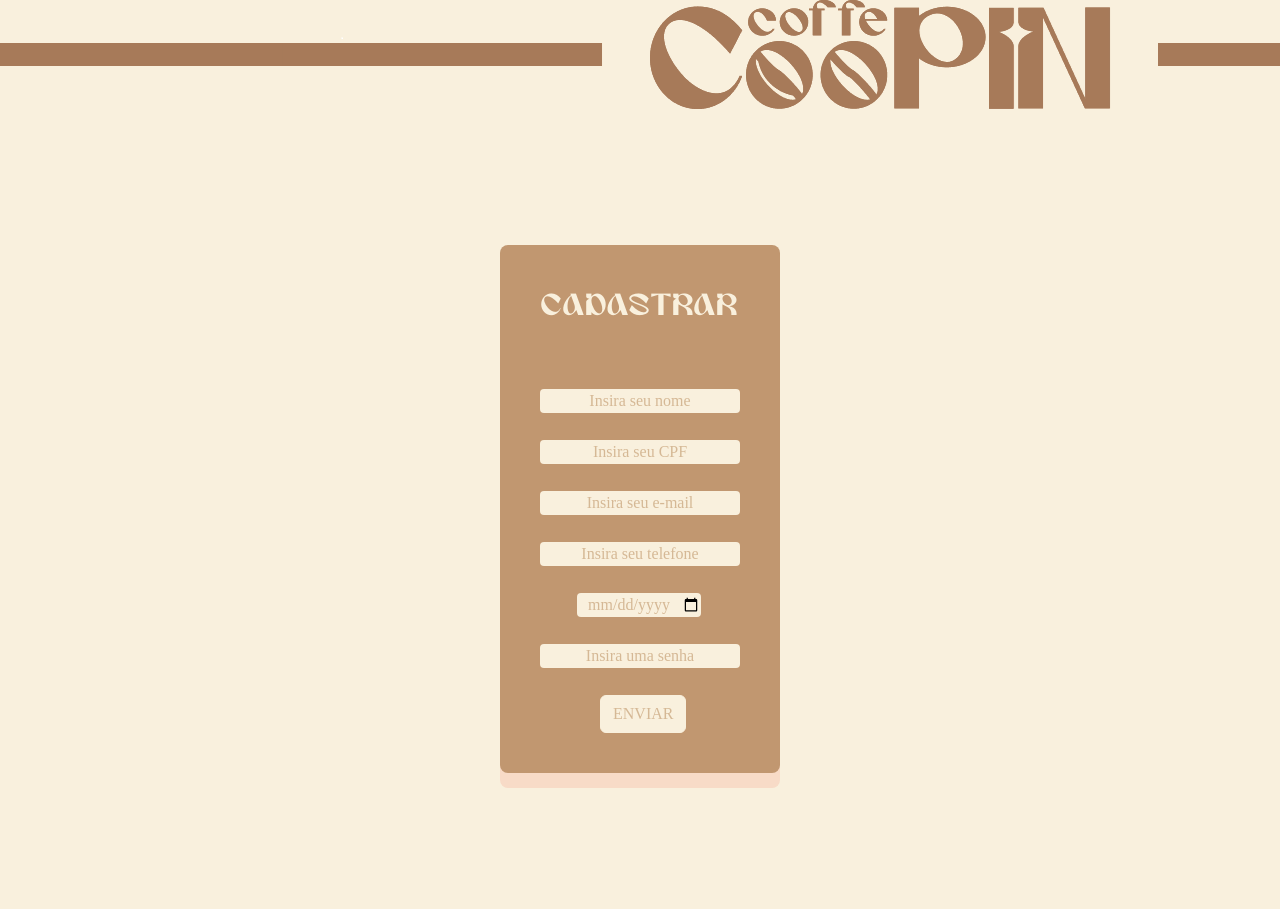
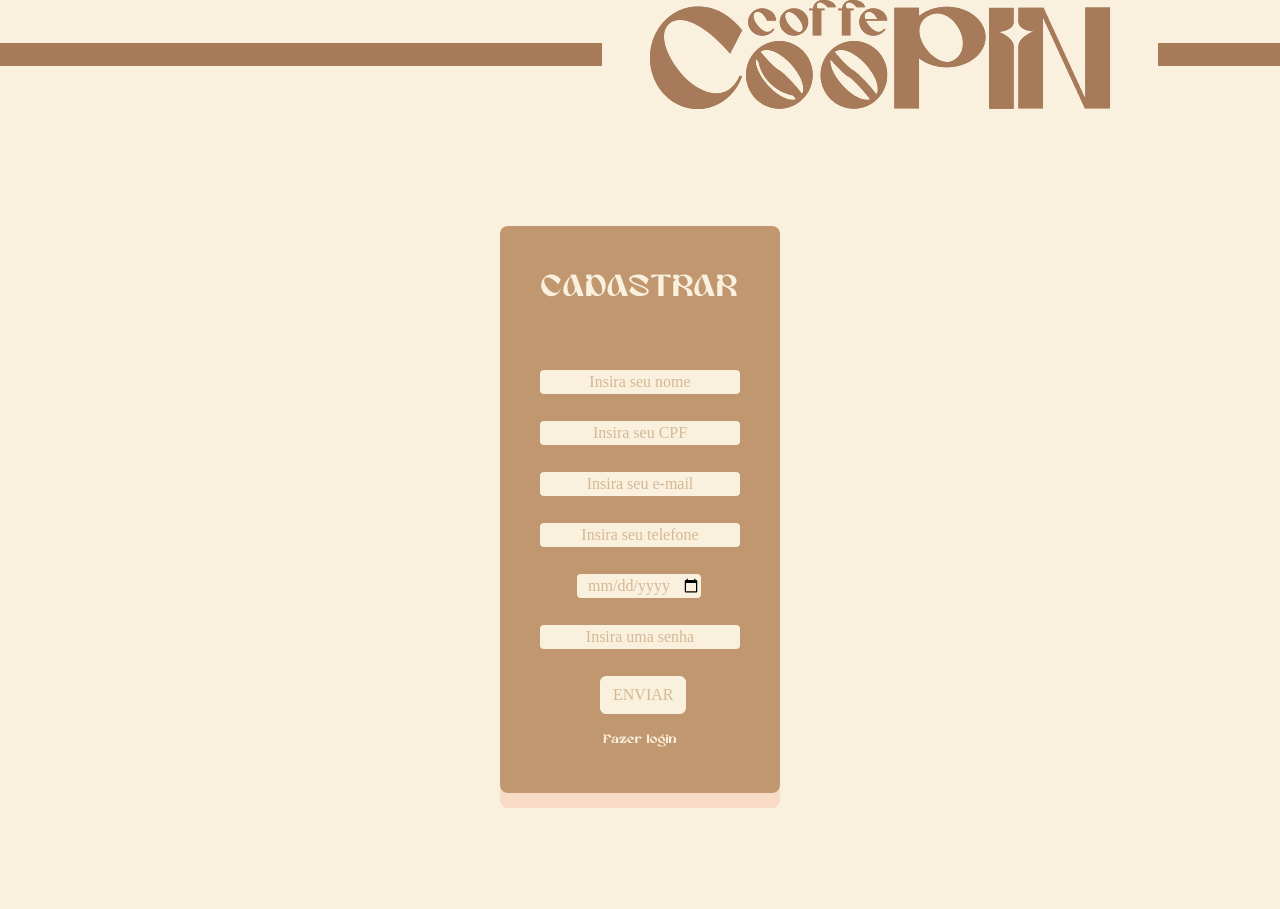
Before and after one commit to Livia-Nasc/CoffeCoopin, a PHP site: page /cadastro/cadastro.php in a window 1280 px wide; the page is wider, and only the part inside the window is pictured. Run offline with PHP 8.4, Linux system fonts and the light colour scheme.

Commit message:
correções

```diff
--- a/cadastro/cadastro.php
+++ b/cadastro/cadastro.php
@@ -55,6 +55,7 @@ if ((isset($_SESSION['usuario']) == true)) {
                         <button type="submit" name="cadastrar" class="btn btn-warning" onclick="return confirm('Os dados estão corretos?')">ENVIAR</button>
                     </div>
                 </form>
+                <a href="../login.php">Fazer login</a>
             </div>
 
         </div>
--- a/cadastro/garcom.php
+++ b/cadastro/garcom.php
@@ -79,7 +79,7 @@ switch ($tipoUsuario) {
                     <br>
 
                     <div id="btn">
-                        <button type="submit" name="cadastrar_garcom" class="btn btn-primary" onclick="return confirm('Os dados estão corretos?')"></button>>ENVIAR</button>
+                        <button type="submit" name="cadastrar_garcom" class="btn btn-primary" onclick="return confirm('Os dados estão corretos?')">ENVIAR</button>
                         <a href="../visualização/garcons.php"><button type="button" class="btn btn-primary">Visualizar Garçons</button></a>
                     </div>
                 </form>
--- a/cadastro/gerente.php
+++ b/cadastro/gerente.php
@@ -58,7 +58,7 @@ if ($_SESSION['usuario']['tipo'] != 1) {
                     <br>
 
                     <div id="btn">
-                        <button type="submit" name="cadastrar_gerente" class="btn btn-primary" onclick="return confirm('Os dados estão corretos?')"></button>>ENVIAR</button>
+                        <button type="submit" name="cadastrar_gerente" class="btn btn-primary" onclick="return confirm('Os dados estão corretos?')">ENVIAR</button>
                         <a href="../visualização/gerentes.php"><button type="button" class="btn btn-primary">Visualizar Gerentes</button></a>
                     </div>
                 </form>
--- a/css/cadastro.css
+++ b/css/cadastro.css
@@ -9,6 +9,14 @@
     margin: 0;
     border: 0;
     padding: 0;
+}
+a{
+    margin-top: 15px;
+    display: flex;
+    align-self: center;
+    justify-self: center;
+    text-decoration: none;
+    color: #f9f0dd;
 }
 
 body{
--- a/dashboard/gerente.php
+++ b/dashboard/gerente.php
@@ -34,6 +34,7 @@
                         <a href="../cadastro/produto.php" class="btn btn-primary">Novo Produto</a>
                         <a href="../visualização/produtos.php" class="btn btn-primary">Ver Produto</a>
                         <a href="../calcular_comissao.php" class="btn btn-primary" <?php unset($_SESSION['comissao']);?>>Calcular Comissão</a>
+                        <a href="" class="btn btn-primary" <?php unset($_SESSION['relatorio_mesas']);?>>Relatório de mesas</a>
 
                     </div>
 
--- a/gerar_relatorio.php
+++ b/gerar_relatorio.php
@@ -219,7 +219,7 @@ $html .= '
     </div>
 
     <div class="footer">
-        Sistema de Comissões - © '.date('Y').' Todos os direitos reservados
+        CoopinCooffe - © '.date('Y').' Todos os direitos reservados
     </div>
 </body>
 </html>';
--- a/login.php
+++ b/login.php
@@ -40,6 +40,7 @@ if ((isset($_SESSION['usuario']) == true)) {
                         <button type="submit" name="login" class="btn btn-warning">LOGAR</button>
                     </div>
                 </form>
+                <a href="cadastro/cadastro.php">Criar conta</a>
             </div>
 
         </div>
--- a/php/gerente.php
+++ b/php/gerente.php
@@ -1,7 +1,7 @@
 <?php
 require_once("conexao.php");
 require("usuario.php");
-
+date_default_timezone_set('America/Sao_Paulo');
 session_start();
 function CadastrarGerente()
 {
--- a/visualização/conta.php
+++ b/visualização/conta.php
@@ -38,6 +38,7 @@ $_SESSION['produtos'] = $stmt->fetchAll();
 
 // Busca contas
 if (isset($_POST['visualizar'])) {
+    unset($_SESSION['conta']);
     $sql = "SELECT * FROM conta WHERE garcom_id = :id";
     $stmt = $conn->prepare($sql);
     $stmt->bindParam(':id', $user_id);
@@ -82,7 +83,7 @@ $user_id = $_SESSION['usuario']['id'];
 
     <div id="produtos">
         <h2>Lista de Contas</h2>
-        <form method="post">
+        <form method="post" >
             <button type="submit" name="visualizar" id="visualizar" class="btn btn-primary">Atualizar Lista de Contas</button>
             <a href="../abrir_conta.php" class="btn-voltar">Criar conta</a>
         </form>
```
Also changed, not shown: php/conta.php (+6 -6 lines).
